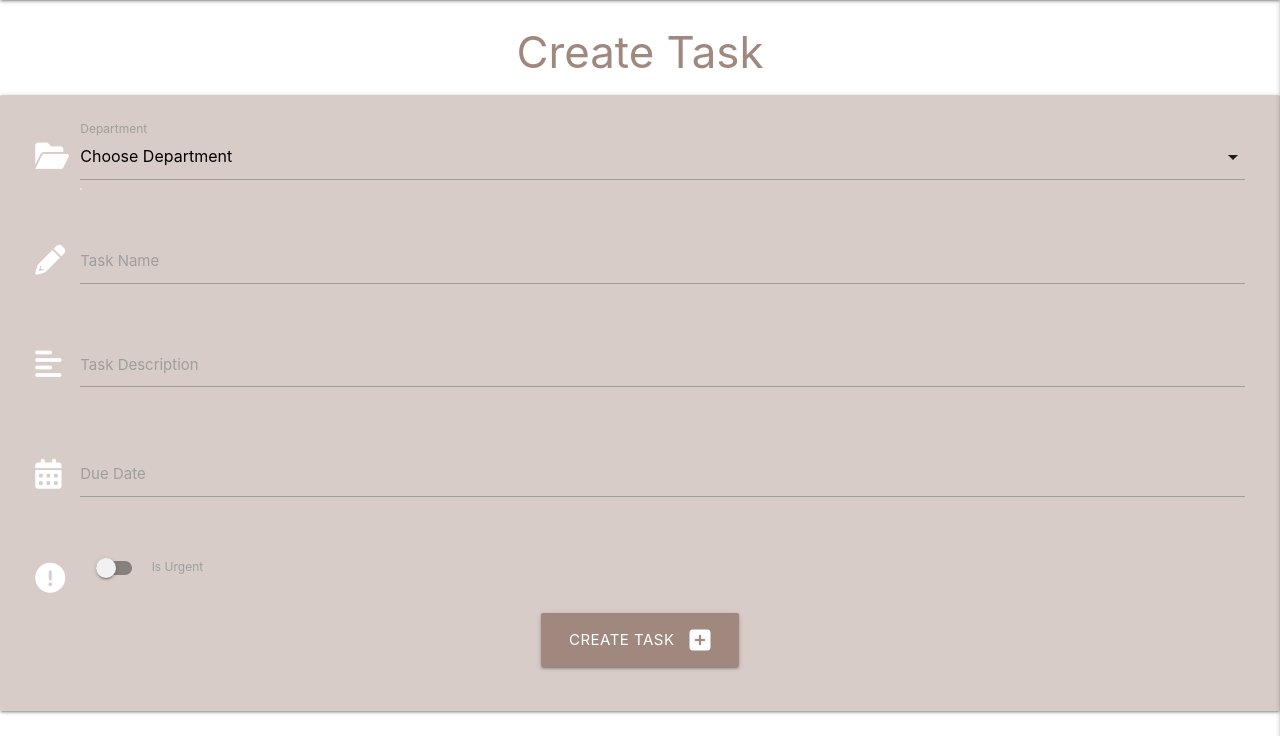
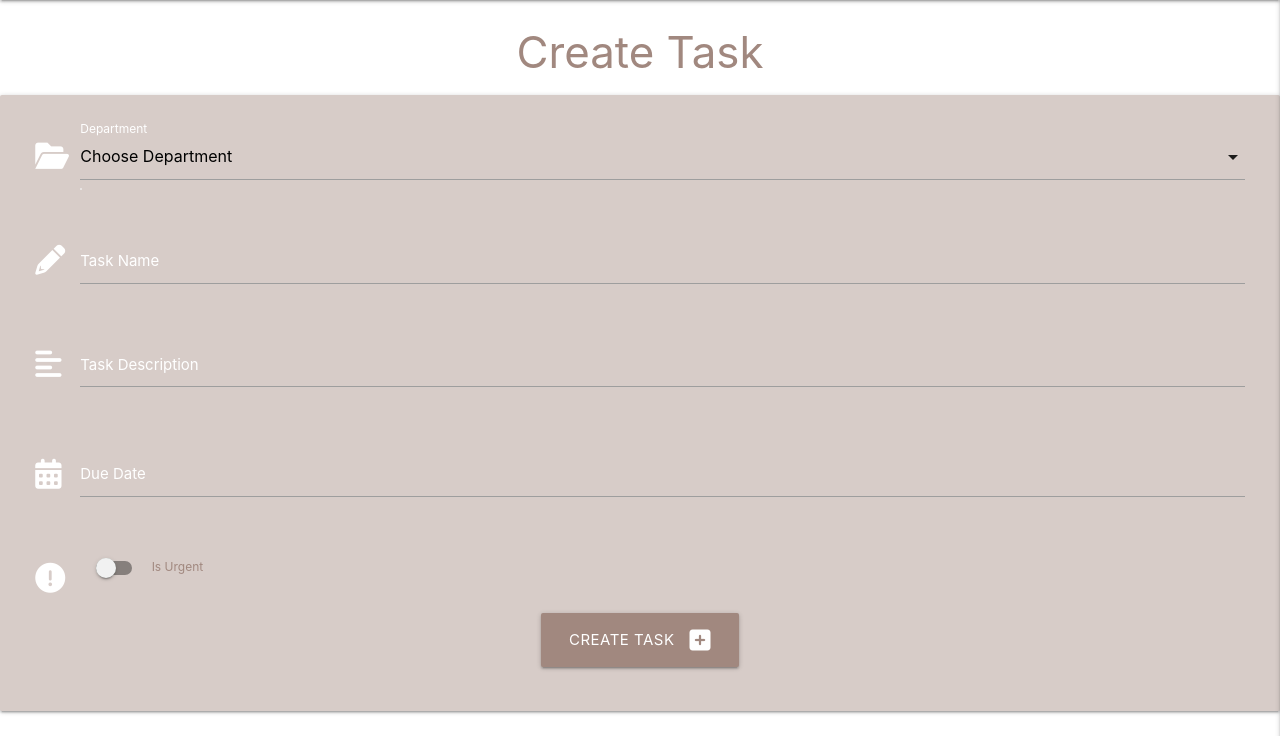
Before and after one commit to Carhul/Task_Manager, a Flask app: page /create_task in a window 1280 px wide. Shown: the part 64-800 px from the top of the page. Run offline with Flask 2, Linux system fonts and the light colour scheme; data that the repository does not hold is empty; some libraries are stand-ins or nearby versions.

Commit message:
Change color

```diff
--- a/static/css/style.css
+++ b/static/css/style.css
@@ -1,7 +1,3 @@
-.text-shadow {
-    text-shadow: 2px 2px 2px rgba(0, 0, 0, 0.5);
-}
-
 .flashes h4 {
     line-height: 2;
 }
--- a/templates/tasks/create_task.html
+++ b/templates/tasks/create_task.html
@@ -15,7 +15,7 @@
                             <option value="{{ department.department_name}}">{{ department.department_name}}</option>
                         {% endfor %}
                     </select>
-                    <label for="department_name">Department</label>
+                    <label for="department_name" class="white-text">Department</label>
                 </div>
             </div>
             <!-- Task name -->
@@ -24,7 +24,7 @@
                     <i class="fa-solid fa-pencil prefix white-text"></i>
                     <input id="task_name" name="task_name" minlength="5" maxlength="50" type="text" class="validate"
                         required>
-                    <label for="task_name">Task Name</label>
+                    <label for="task_name" class="white-text">Task Name</label>
                 </div>
             </div>
             <!-- Task description -->
@@ -33,7 +33,7 @@
                     <i class="fa-solid fa-align-left prefix white-text"></i>
                     <textarea id="task_description" name="task_description" minlength="5" maxlength="200"
                         class="materialize-textarea validate" required></textarea>
-                    <label for="task_description">Task Description</label>
+                    <label for="task_description" class="white-text">Task Description</label>
                 </div>
             </div>
             <!-- Due date picker -->
@@ -41,7 +41,7 @@
                 <div class="input-field col s12">
                     <i class="fa-solid fa-calendar-days prefix white-text"></i>
                     <input id="due_date" name="due_date" type="text" class="datepicker validate" required>
-                    <label for="due_date">Due Date</label>
+                    <label for="due_date" class="white-text">Due Date</label>
                 </div>
             </div>
             <!-- Is urgent toggle -->
@@ -49,7 +49,7 @@
                 <div class="input-field col s12">
                     <div class="switch">
                         <i class="fa-solid fa-circle-exclamation prefix white-text"></i>
-                        <label for="is_urgent">
+                        <label for="is_urgent" class="brown-text text-lighten-2">
                             <input type="checkbox" id="is_urgent" name="is_urgent">
                             <span class="lever"></span>
                             Is Urgent
```
